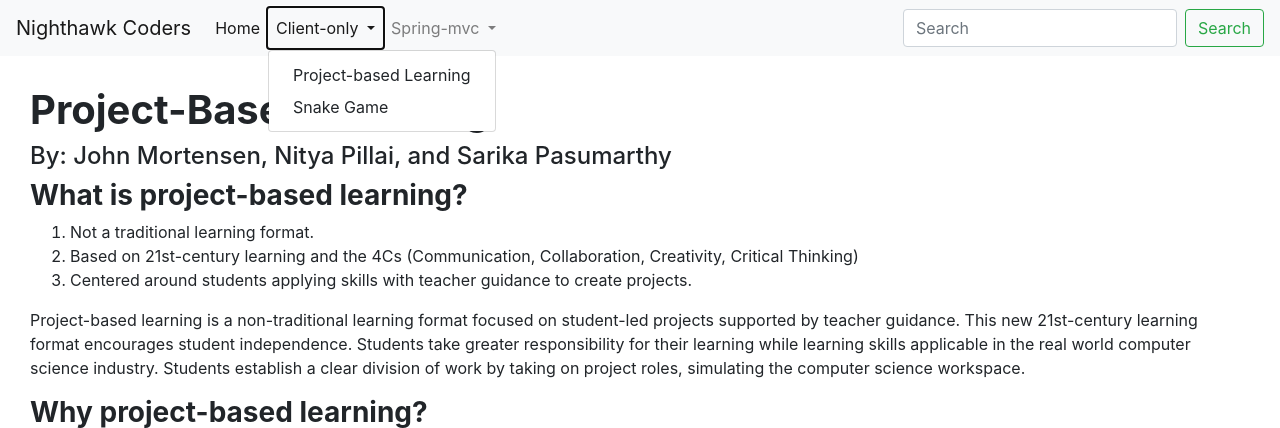
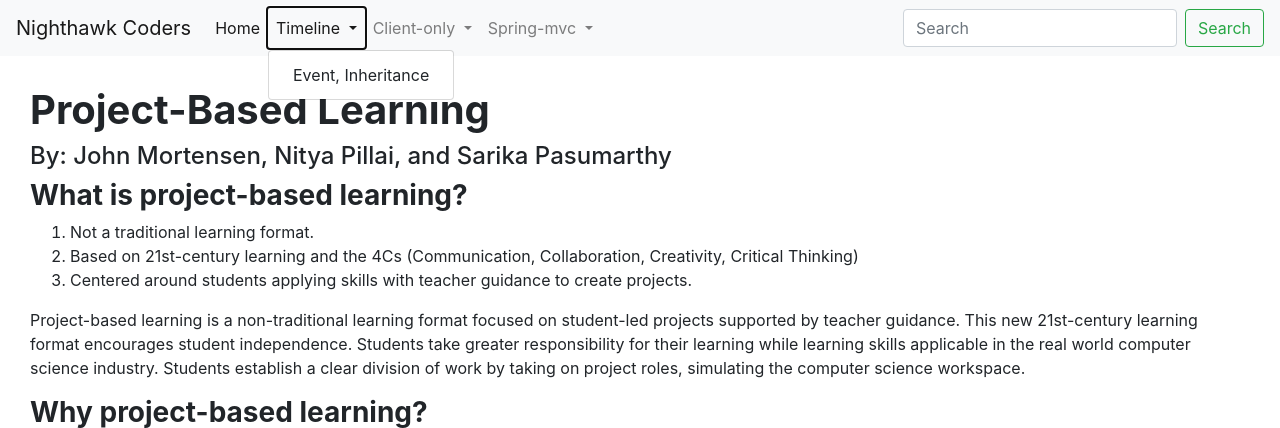
Before and after one commit to nighthawkcoders/spring-idea, a Spring Boot app: page /pbl in a window 1280 px wide, after a click on "Timeline". Shown: the top 428 px of the page. Run offline with Spring Boot 4, Linux system fonts and the light colour scheme.

Commit message:
Adding 1st timeline.html

```diff
--- a/src/main/java/com/example/demo/ViewController.java
+++ b/src/main/java/com/example/demo/ViewController.java
@@ -17,6 +17,12 @@ public class ViewController {
         // @RequestParam handles required and default values, name and model are class variables, model looking like JSON
         model.addAttribute("name", name);   // MODEL is passed to html
         return "greet";                     // returns HTML VIEW (greeting)
+    }
+
+    @GetMapping("/java-event")
+    public String javaEvent(Model model) {
+        model.addAttribute("url", "https://padlet.com/jmortensen7/jho9v5wc4p9jgyn2");
+        return "timeline";
     }
 
     @GetMapping("/pbl")   // CONTROLLER handles GET request for
--- a/src/main/resources/templates/fragments/header.html
+++ b/src/main/resources/templates/fragments/header.html
@@ -14,6 +14,14 @@
             <ul class="navbar-nav mr-auto">
                 <li class="nav-item active">
                     <a class="nav-link" href="/">Home <span class="sr-only">(current)</span></a>
+                </li>
+                <li class="nav-item dropdown">
+                    <a class="nav-link dropdown-toggle" href="#" id="navbarDropdowno" role="button" data-toggle="dropdown" aria-haspopup="true" aria-expanded="false">
+                        Timeline
+                    </a>
+                    <div class="dropdown-menu" aria-labelledby="navbarDropdown">
+                        <a class="dropdown-item" href="/java-event">Event, Inheritance</a>
+                    </div>
                 </li>
                 <li class="nav-item dropdown">
                     <a class="nav-link dropdown-toggle" href="#" id="navbarDropdown1" role="button" data-toggle="dropdown" aria-haspopup="true" aria-expanded="false">
```
Also changed, not shown: src/main/resources/templates/timeline.html (added, +21 -0 lines).
